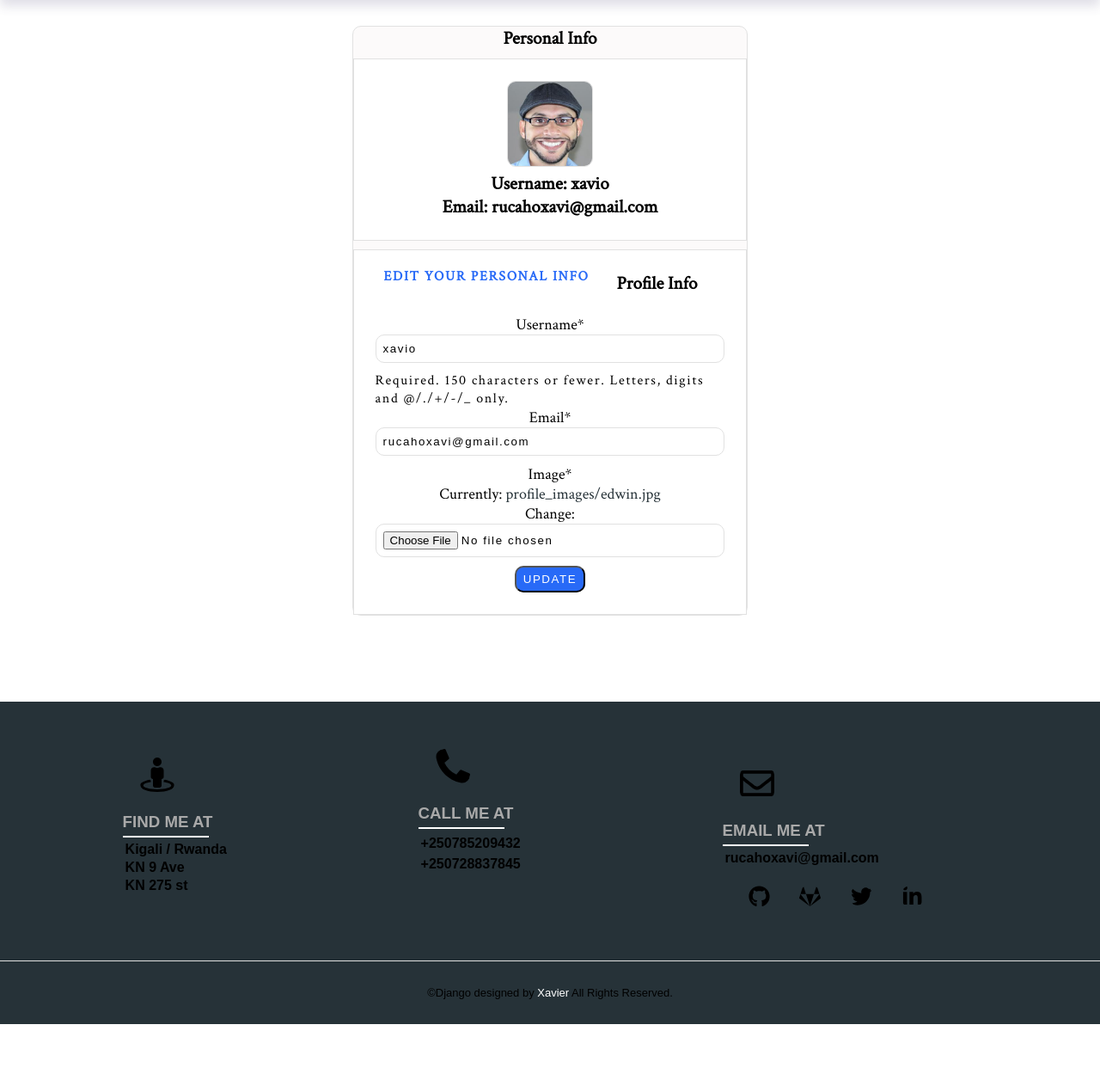
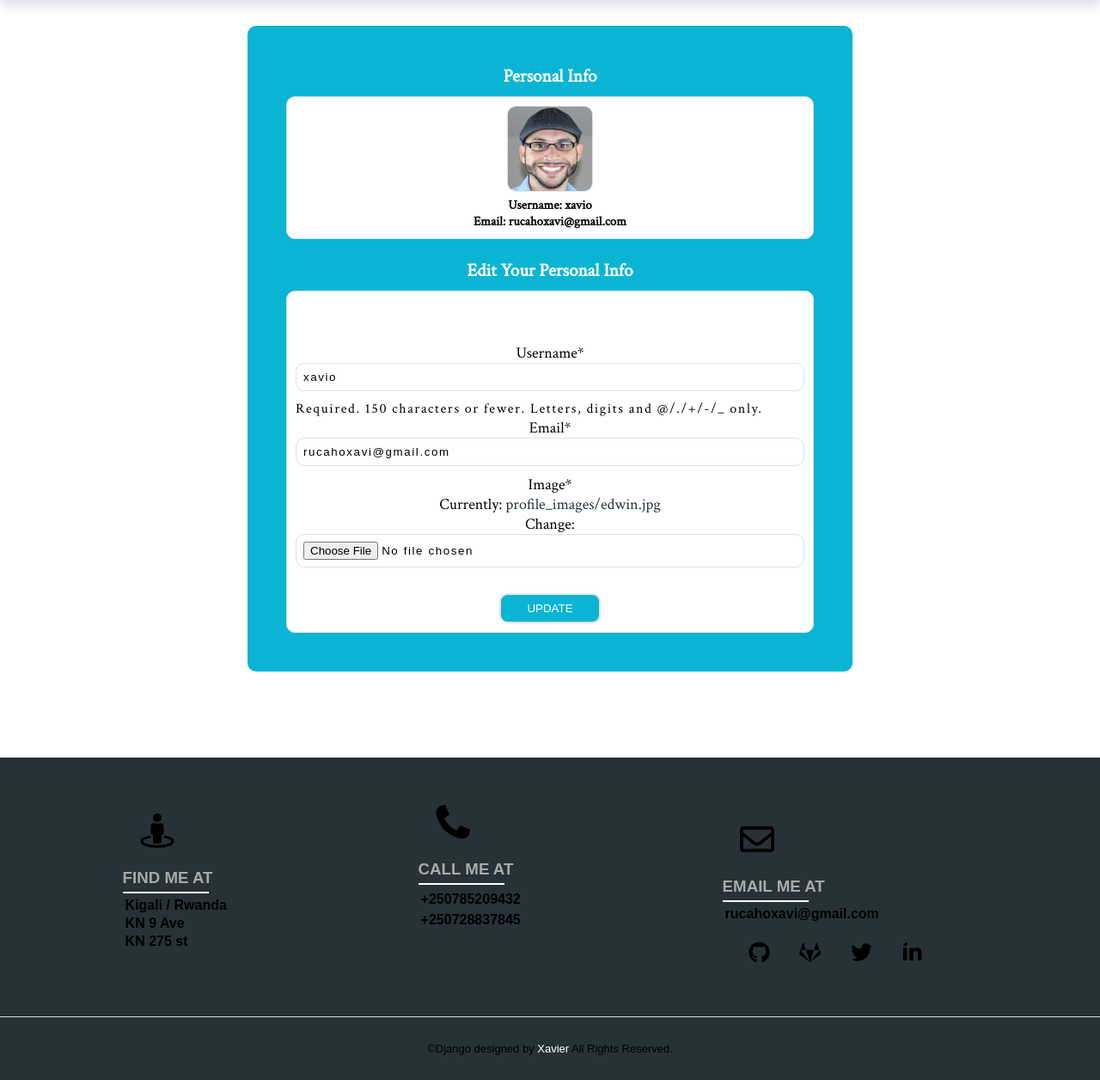
Before and after one commit to Rxavio/teamwork-blog, a Django app: page /profile/ in a window 1280 px wide. Shown: the part 80-1336 px from the top of the page at 86% size. Before the commit the page ends 1271 px from the top, so only its background shows below. Run offline with Django 3.2, Linux system fonts and the light colour scheme; a user stored in the database is signed in; data comes from the database, SQL or seed files in the repository; both versions use the stored data as it was after the commit; some libraries are stand-ins or nearby versions.

Commit message:
change some pages style

```diff
--- a/mywork/users/templates/users/logout.html
+++ b/mywork/users/templates/users/logout.html
@@ -1,8 +1,8 @@
 {% extends "workdjango/base.html" %}
 {% block content %}
-<div class="create-page">
-    <div class="create-form">
-    <h2>You have been logged out</h2><br><br>
+<div class="shared-article-page">
+    <div class="shared-form">
+    <h3>You have been logged out</h3><br><br>
 
     <a href="{% url 'login' %}">Log In Again</a>
 
--- a/mywork/users/templates/users/profile.html
+++ b/mywork/users/templates/users/profile.html
@@ -1,20 +1,20 @@
 {% extends "workdjango/base.html" %}
 {% load crispy_forms_tags %}
 {% block content %}
-<div class="edit-article-page">
-    <div class="edit-form">
+<div class="shared-article-page">
+    <div class="shared-form">
      <h3>Personal Info</h3>
 
 <div class="info-card">
  <img src="{{ user.profile.image.url }}">
-<h3>Username: {{ user.username }}</h3>
-<h3>Email: {{ user.email }}</h3>
+<center><h5>Username: {{ user.username }}</h5>
+<h5>Email: {{ user.email }}</h5></center>
 </div>
-
-
+<br>
+<h3>Edit Your Personal Info</h3>
 <div class="info-card">
     <form method="POST" enctype="multipart/form-data">
-  <h4>Edit Your Personal Info</h4>
+
          {% csrf_token %}
          <h3>Profile Info</h3><br>
          {{ u_form|crispy }}
--- a/mywork/workdjango/static/workdjango/home.css
+++ b/mywork/workdjango/static/workdjango/home.css
@@ -39,35 +39,10 @@
   .shared-form h3{
    color: var(--mainWhite);
   }
-  /* .shared-form input{
-    letter-spacing: var(--mainSpacing);
-    background: var(--mainWhite);
-    width: 100%;
-    margin: 0 0 20px;
-    padding: 12px;
-    box-sizing: border-box;
-    border: 1px solid #e1e1e1;
-    outline: 0;
-    border-radius: 10px;
-
-  }
-  .shared-form button{
-    text-transform: uppercase;
-    outline: 0;
-    background: var(--primaryColor);
-    width: 20%;
-    padding: 10px;
-    color: var(--mainWhite);
-    letter-spacing: var(--mainSpacing);
-    cursor: pointer;
-    border-radius: 10px;
-    margin: 0 0 20px;
-  } */
 
   .info-card .more{
       /* border-bottom:1px solid #e1e1e1; */
       height: 35px;
-
   }
 
   a{
@@ -153,17 +128,21 @@
     padding-right: 10px;
 
   }
+
   .shared-form button{
     text-transform: uppercase;
-    outline: 0;
-    background: rgb(40, 106, 247);
+    border: 2px solid #e1e1e1;
+    background: rgb(10, 181, 211);
     width: 20%;
-    padding: 10px;
+    padding: 8px;
     color: var(--mainWhite);
     cursor: pointer;
+    margin-top: 20px;
     border-radius: 10px;
-    margin: 0 0 20px;
 
+  }
+  .shared-form button:hover,.form.button :active{
+    color: var(--mainBlack);
   }
 
 
--- a/mywork/workdjango/static/workdjango/create.css
+++ b/mywork/workdjango/static/workdjango/logs.css
@@ -24,7 +24,8 @@
 .create-form{
     position: relative;
     z-index: 1;
-    background: rgb(252, 250, 250);
+    /* background: rgb(252, 250, 250); */
+     background: rgb(10, 181, 211);
     width: 100%;
     margin: 0 auto 100px;
     padding: 45px;
@@ -60,19 +61,25 @@
 }
 .create-form button{
     text-transform: uppercase;
-    outline: 0;
-    background: rgb(40, 106, 247);
+    /* border: none; */
+    border: 2px solid #e1e1e1;
+    background: rgb(10, 181, 211);
     width: 20%;
-    padding: 12px;
+    padding: 8px;
     color: var(--mainWhite);
     cursor: pointer;
     margin-top: 20px;
     border-radius: 10px;
-
 }
 .create-form button:hover,.form.button :active{
-   color: var(--mainWhite);
+    color: var(--mainBlack);
+ }
+
+
+.create-form a{
+ color: var(--mainWhite);
 }
+
 .create-form img{
   height: 90px;
   width: 90px;
@@ -81,6 +88,9 @@
   border-radius:50px;
   border: 1px solid #e1e1e1;
 }
+.create-form h3{
+    color: var(--mainWhite);
+  }
 
 @media only screen and (min-width: 300px) and (max-width: 1200px){
     .create-page{
--- a/mywork/workdjango/static/workdjango/pagination.css
+++ b/mywork/workdjango/static/workdjango/pagination.css
@@ -62,7 +62,7 @@
 
   }
 
-  .info-card button{
+  /* .info-card button{
     text-transform: uppercase;
     background: var(--primaryColor);
     width: 20%;
@@ -72,7 +72,7 @@
     cursor: pointer;
     border-radius: 10px;
 
-  }
+  } */
 
   .response{
     background: #4BB543;
--- a/mywork/workdjango/static/workdjango/write-article.css
+++ b/mywork/workdjango/static/workdjango/write-article.css
@@ -58,20 +58,19 @@
   }
   .article-form button{
     text-transform: uppercase;
-    outline: 0;
-    background: rgb(40, 106, 247);
+    border: 2px solid #e1e1e1;
+    background: rgb(10, 181, 211);
     width: 20%;
-    padding: 10px;
+    padding: 8px;
     color: var(--mainWhite);
     cursor: pointer;
+    margin-top: 20px;
     border-radius: 10px;
-    margin: 0 0 20px;
 
   }
   .article-form button:hover,.form.button :active{
-   color: var(--mainWhite);
+    color: var(--mainBlack);
   }
-
   @media only screen and (min-width: 300px) and (max-width: 600px){
     .create-article-page{
       width:100%;
--- a/mywork/workdjango/templates/workdjango/base.html
+++ b/mywork/workdjango/templates/workdjango/base.html
@@ -10,7 +10,7 @@
     <link rel="icon" type="image/png" href="{% static 'images/favicon.png' %}">
 	   <link rel="stylesheet" type="text/css" href="{% static 'workdjango/nav.css' %}">
      <link rel="stylesheet" type="text/css" href="{% static 'workdjango/home.css' %}">
-     <link rel="stylesheet" type="text/css" href="{% static 'workdjango/create.css' %}">
+     <link rel="stylesheet" type="text/css" href="{% static 'workdjango/logs.css' %}">
      <link rel="stylesheet" type="text/css" href="{% static 'workdjango/write-article.css' %}">
      <link rel="stylesheet" type="text/css" href="{% static 'workdjango/pagination.css' %}">
 	  <link rel="stylesheet" type="text/css" href="{% static 'workdjango/footer.css' %}">
```
Also changed, not shown: mywork/db.sqlite3.
